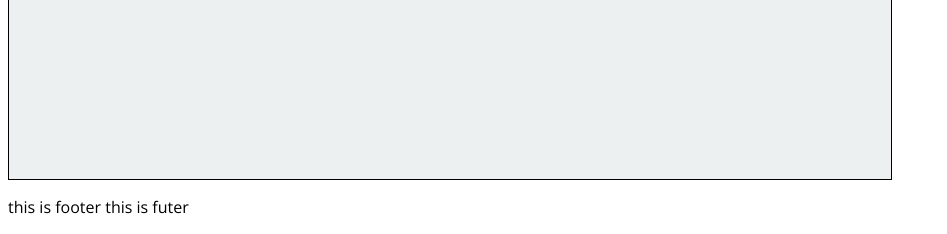
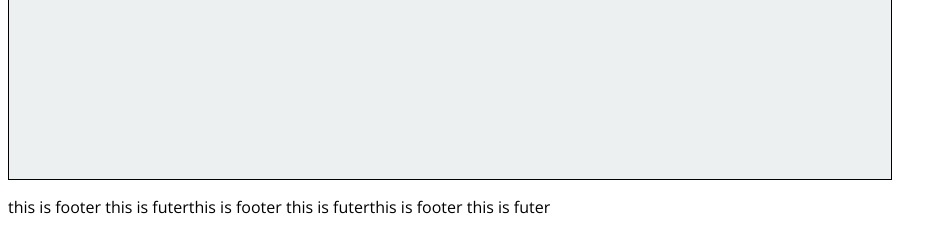
Before and after one commit to DuyDn1305/guideme, a PHP site: page / in a window 1280 px wide. Shown: the part 1180-1414 px from the top of the page, without its empty margins (0-947 px from the left). Run offline with PHP 8.4, Linux system fonts and the light colour scheme.

Commit message:
upatd
asff

```diff
--- a/index.php
+++ b/index.php
@@ -38,6 +38,8 @@
   </framework>
   <footer>
     <p>this is footer this is futer</p>
+    <p>this is footer this is futer</p>
+    <p>this is footer this is futer</p>
   </footer>
 </body>
 </html>
```
